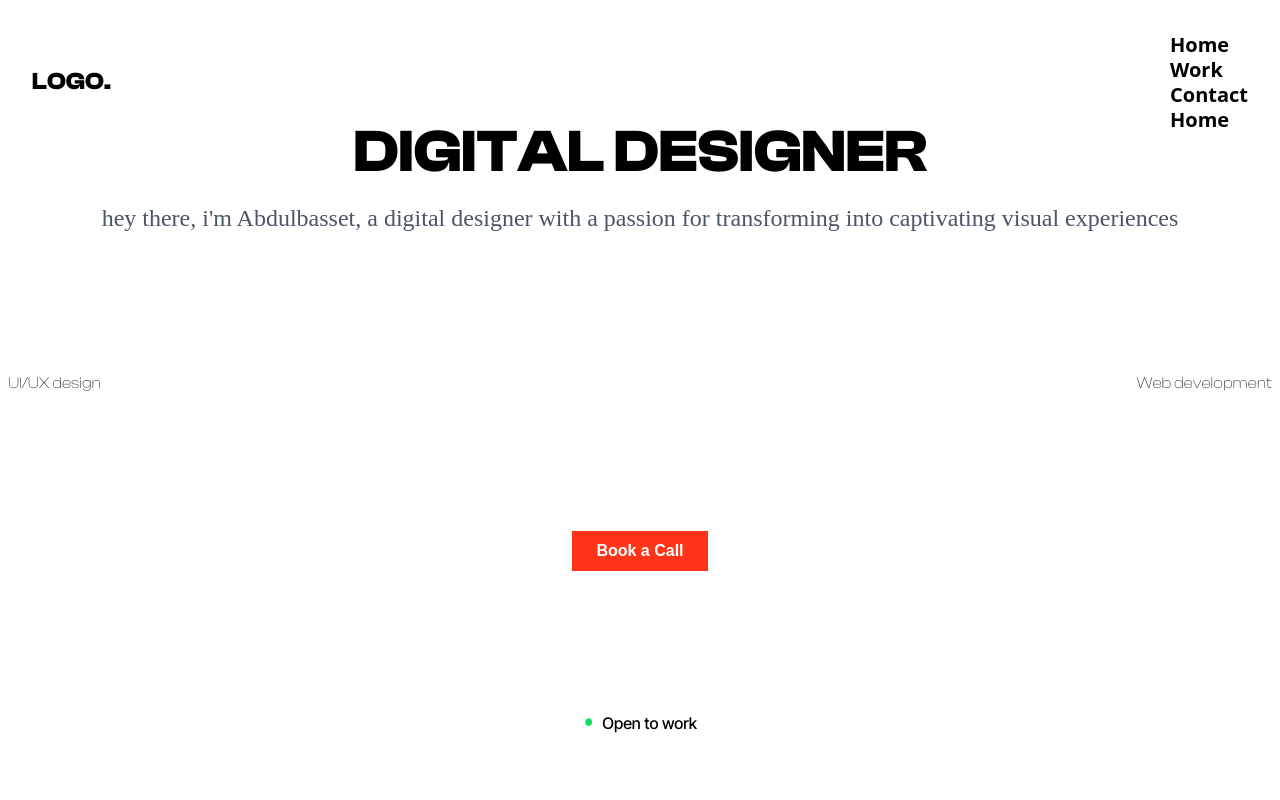
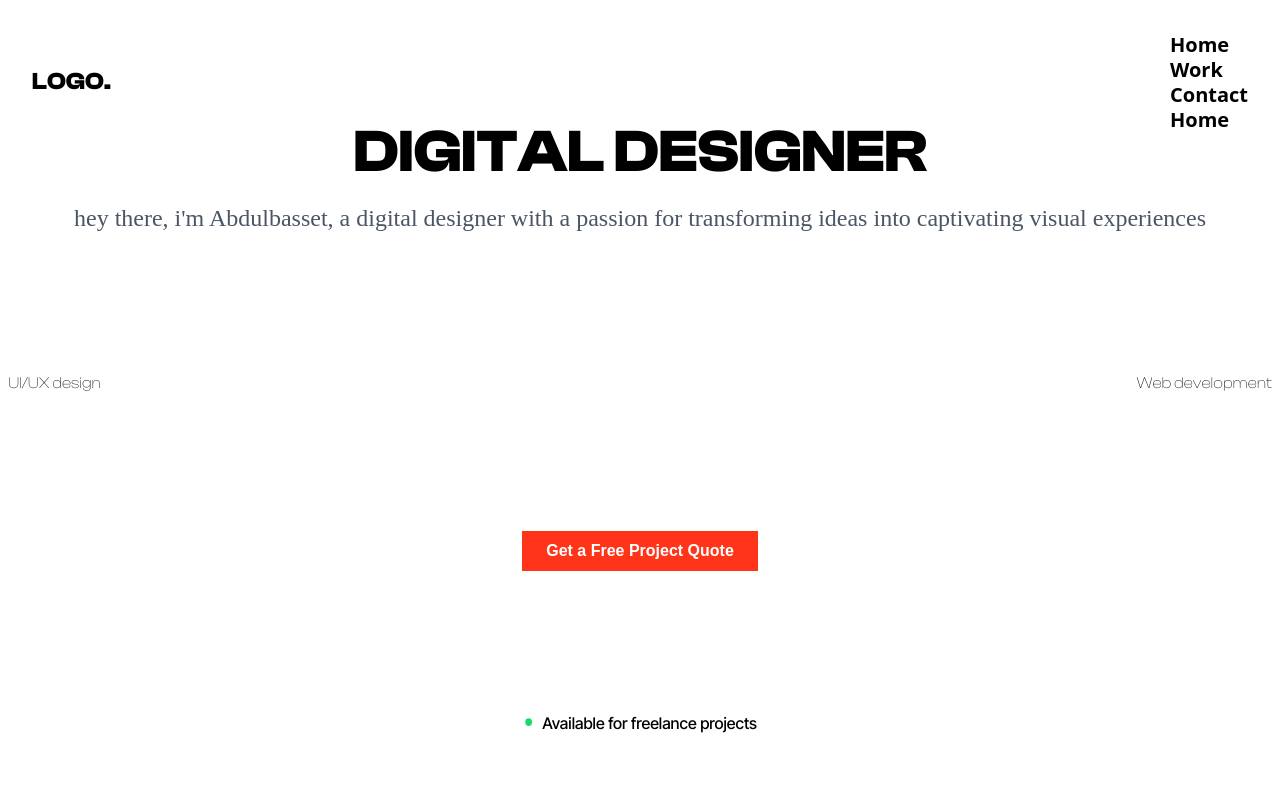
Before and after one commit to abdulbasset-benz/portfolio, a React (Vite) app: page / in a window 1280 px wide. Shown: the top 800 px of the page. Built offline with nearby package versions, Linux system fonts and the light colour scheme; a web font is replaced by a local one.

Commit message:
change some copywriting

```diff
--- a/src/components/Hero.jsx
+++ b/src/components/Hero.jsx
@@ -8,7 +8,7 @@ const Hero = () => {
           </h1>
           <p className="text-center font-instru text-2xl font-medium text-gray-600">
             hey there, i'm Abdulbasset, a digital designer with a passion for
-            transforming into captivating visual experiences
+            transforming ideas into captivating visual experiences
           </p>
         </div>
 
@@ -21,7 +21,7 @@ const Hero = () => {
 
         <div>
           <button className="font-clash bg-primary py-2 px-6 text-white font-semibold">
-            Book  a  Call
+            Get a Free Project Quote
           </button>
         </div>
 
@@ -36,7 +36,10 @@ const Hero = () => {
             </span>
           </span>
 
-          <h1 className="font-medium font-inter">Open to work</h1>
+          <h1 className="font-medium font-inter">
+            {" "}
+            Available for freelance projects
+          </h1>
         </div>
       </div>
     </div>
```
